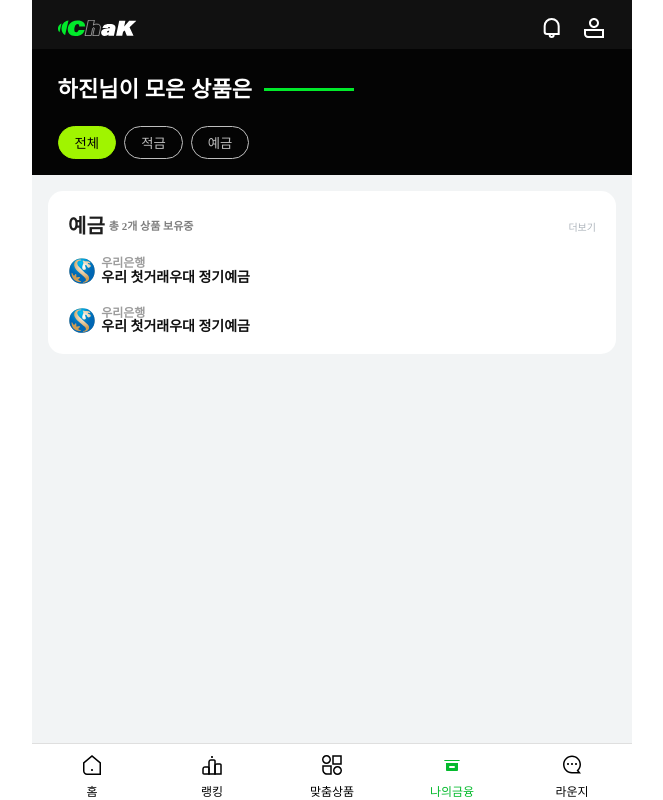
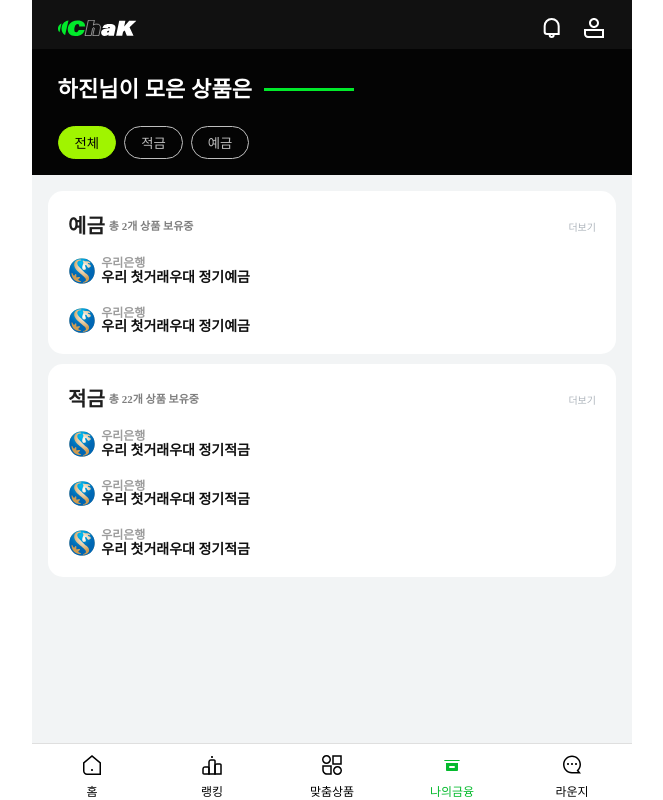
Before and after one commit to fastcampers2jo/FE, a React (Vite) app: page /finance in a window 1280 px wide. Shown: the whole page, without its empty margins (308-971 px from the left). Built offline with nearby package versions, Linux system fonts and the light colour scheme; no server answers; a web font is replaced by a local one.

Commit message:
refactor: finance product card 수정중

```diff
--- a/src/mockupData/finance.ts
+++ b/src/mockupData/finance.ts
@@ -1,6 +1,7 @@
 const FINANCE = [
   {
     productType: "deposit",
+    productTitle: "예금",
     products: [
       {
         title: "우리 첫거래우대 정기예금",
@@ -14,6 +15,7 @@
   },
   {
     productType: "installment",
+    productTitle: "적금",
     products: [
       {
         title: "우리 첫거래우대 정기적금",
--- a/src/pages/finance/index.tsx
+++ b/src/pages/finance/index.tsx
@@ -33,11 +33,13 @@
         </article>
       </section>
       <main className={styles.main}>
-        <ProductCard
-          cardTitle="예금"
-          lists={FINANCE[0]}
-          listsCount={3}
-        />
+        {FINANCE.map((product, i) => (
+          <ProductCard
+            key={i}
+            lists={product}
+            listsCount={3}
+          />
+        ))}
       </main>
       <Navbar />
     </>
--- a/src/template/productCard/index.tsx
+++ b/src/template/productCard/index.tsx
@@ -2,6 +2,7 @@
 
 interface IProductType {
   productType: string;
+  productTitle: string;
   products: {
     title: string;
     bank: string;
@@ -11,14 +12,14 @@
 interface Prop {
   lists: IProductType;
   listsCount?: number;
-  cardTitle: string;
 }
 
-const ProductCard = ({ lists, listsCount, cardTitle }: Prop) => (
+const ProductCard = ({ lists, listsCount }: Prop) => (
   <div className={styles.product_card}>
     <div className={styles.product_card_title}>
       <h3>
-        {cardTitle} <span>총 {lists.products.length}개 상품 보유중</span>
+        {lists.productTitle}
+        <span>총 {lists.products.length}개 상품 보유중</span>
       </h3>
       <button>더보기 </button>
     </div>
--- a/src/template/tabs/index.tsx
+++ b/src/template/tabs/index.tsx
@@ -11,15 +11,20 @@
 }
 
 const Tabs = ({ lists }: Prop) => {
-  const [isActive, setIsActive] = useState(0);
-  const onActive = (id: number) => {
-    setIsActive(id);
+  const [isActive, setIsActive] = useState("");
+  const onActive = (value: string) => {
+    setIsActive(value);
   };
   return (
     <ul className={styles.tabs}>
       {lists.map((list, i) => (
         <li key={i}>
-          <button className={isActive === i ? styles.on : ""} onClick={() => onActive(i)}>{list.name}</button>
+          <button
+            className={isActive === list.value ? styles.on : ""}
+            onClick={() => onActive(list.value)}
+          >
+            {list.name}
+          </button>
         </li>
       ))}
     </ul>
```
